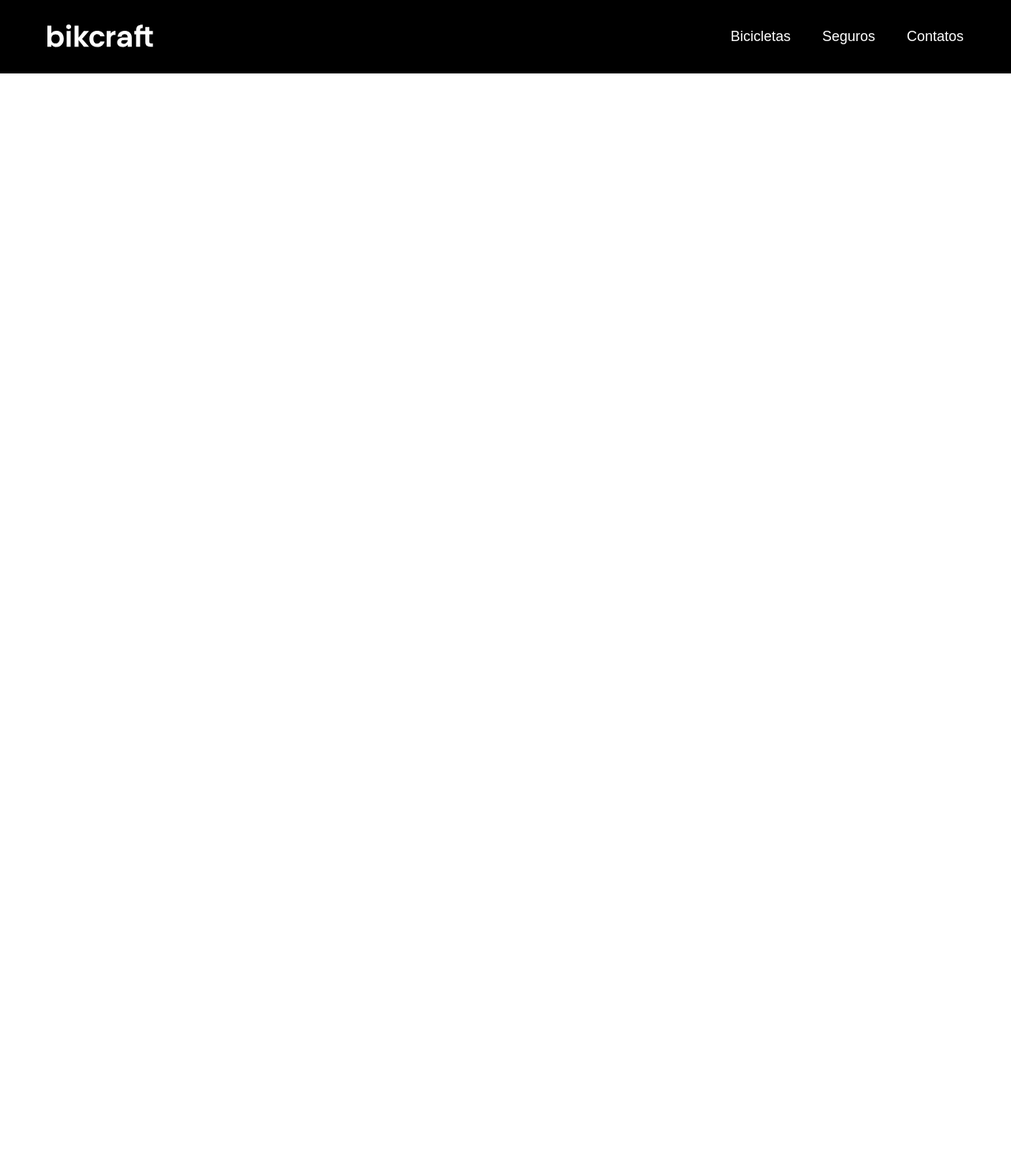
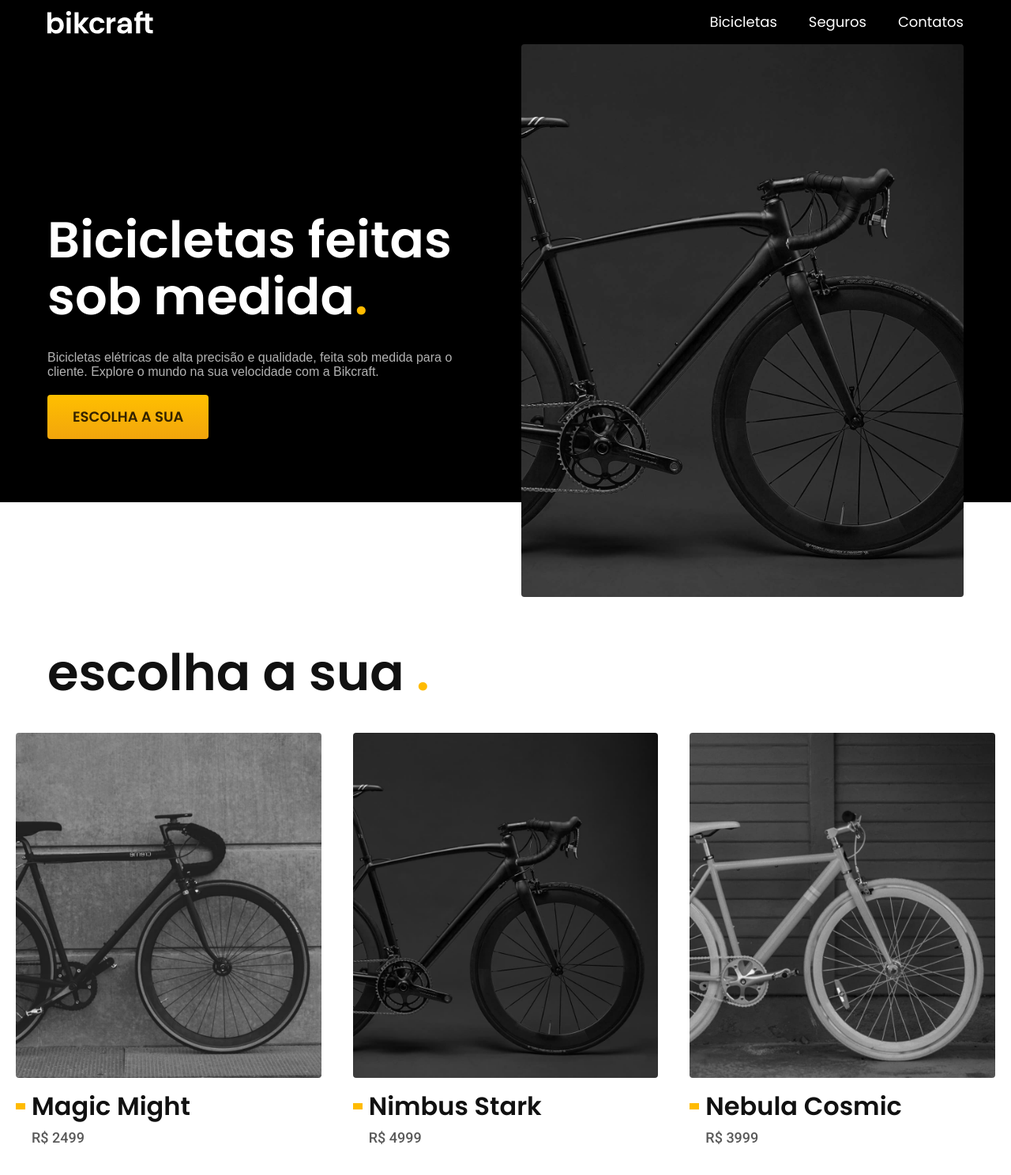
Before and after one commit to RafaelFerrettiCosta/bikcraft, a plain HTML site: page index.html in a window 1280 px wide. Shown: the top 1488 px of the page at 79% size. Before the commit the page ends 800 px from the top, so only its background shows below. Drawn offline with Linux system fonts and the light colour scheme.

Commit message:
main-banner-and-bike-list

```diff
--- /dev/null
+++ b/css/bikes/bike-list.css
@@ -0,0 +1,63 @@
+.bike-list {
+  padding: 60px 0px 120px 0px;
+}
+
+.bike-list h2 {
+  margin-bottom: 40px;
+}
+
+.bike-list ul {
+  display: flex;
+  gap: 40px;
+  padding: 0 20px 20px 20px;
+  max-width: 1400px;
+  margin-left: auto;
+  margin-right: auto;
+  overflow-x: auto;
+}
+
+.bike-list li {
+  min-width: 280px;
+}
+
+.bike-list a {
+  display: block;
+}
+
+.bike-list img {
+  margin-bottom: 16px;
+}
+
+.bike-list h3 {
+  margin-bottom: 8px;
+  display: flex;
+  align-items: center;
+}
+
+.bike-list h3::before {
+  content: "";
+  display: inline-block;
+  height: 8px;
+  width: 12px;
+  margin-right: 8px;
+  background-color: var(--color-p1);
+  transition: width 0.2s;
+}
+
+.bike-list a:hover h3::before {
+  width: 24px;
+}
+
+.bike-list li span {
+  padding-left: 20px;
+}
+
+@media (max-width: 800px) {
+  .bike-list {
+    padding-bottom: 60px;
+  }
+
+  .bike-list ul {
+    gap: 20px;
+  }
+}
--- /dev/null
+++ b/css/global/global.css
@@ -0,0 +1,34 @@
+body {
+  margin: 0px;
+  font-family: Arial, Helvetica, sans-serif;
+  padding-bottom: 600px;
+  color: var(--color-11);
+}
+
+h1,
+h2,
+h3,
+h4,
+ul,
+p {
+  margin: 0px;
+}
+
+ul {
+  padding: 0px;
+  list-style: none;
+}
+
+a {
+  text-decoration: none;
+  color: inherit;
+}
+
+img {
+  max-width: 100%;
+  display: block;
+}
+
+img[src$=".jpg"] {
+  border-radius: 4px;
+}
--- a/style.css
+++ b/css/global/header.css
@@ -1,20 +1,5 @@
-body {
-  margin: 0px;
-  font-family: Arial, Helvetica, sans-serif;
-}
-
-ul {
-  margin: 0px;
-  padding: 0px;
-  list-style: none;
-}
-
-a {
-  text-decoration: none;
-}
-
 .header-bg {
-  background-color: #000;
+  background-color: var(--color-12);
 }
 
 .header {
@@ -23,10 +8,8 @@ a {
   gap: 20px;
   justify-content: space-between;
   align-items: center;
-  box-sizing: border-box; /*padding não é somado ao tamanho do container e sim sobreposto*/
-  padding: 20px;
-  max-width: 1200px;
-  margin: 0 auto;
+  padding-top: 20px;
+  padding-bottom: 20px;
 }
 
 .header-menu {
@@ -36,10 +19,8 @@ a {
 }
 
 .header-menu a {
-  color: #fff;
   display: inline-block;
   padding: 16px 0px;
-  font-size: 18px;
   position: relative;
 }
 
@@ -48,7 +29,7 @@ a {
   display: block;
   height: 2px;
   width: 0px;
-  background: #fff;
+  background: var(--color-0);
   margin-top: 4px;
   transition: 0.3s;
   position: absolute;
@@ -64,13 +45,13 @@ a {
   }
 
   .header-menu a {
-    background: #111;
+    background: var(--color-11);
     padding: 12px 16px;
     border-radius: 4px;
   }
 
   .header-menu a:hover {
-    background-color: #2e2e2e;
+    background-color: var(--color-10);
   }
 
   .header a:after {
--- /dev/null
+++ b/css/home/intro.css
@@ -0,0 +1,55 @@
+.intro-bg {
+  background: var(--color-12);
+  box-shadow: inset 0px -120px var(--color-0);
+}
+
+.intro {
+  display: grid;
+  grid-template-columns: 1fr 1fr;
+  gap: 0px 40px;
+}
+
+.intro-content {
+  align-self: end;
+  padding-bottom: 200px;
+}
+
+.intro img {
+  height: 100%;
+  object-fit: cover;
+  border-radius: 4px;
+}
+
+.intro h1 {
+  margin-bottom: 32px;
+}
+
+.intro p {
+  margin-bottom: 20px;
+}
+
+@media (max-width: 800px) {
+  .intro-bg {
+    background: var(--color-11);
+    padding-top: 40px;
+    box-shadow: inset 0 -60px var(--color-0);
+  }
+
+  .intro {
+    grid-template-columns: 1fr;
+    gap: 32px;
+  }
+
+  .intro-content {
+    padding-bottom: 0px;
+  }
+
+  .intro h1 {
+    margin-bottom: 16px;
+  }
+
+  .intro img {
+    height: 300px;
+    width: 100%;
+  }
+}
--- /dev/null
+++ b/css/style.css
@@ -0,0 +1,7 @@
+@import "./global/global.css";
+@import "./utility/typography.css";
+@import "./global/header.css";
+@import "./home/intro.css";
+@import "./utility/components.css";
+@import "./utility/colors.css";
+@import "./bikes/bike-list.css";
--- /dev/null
+++ b/css/utility/colors.css
@@ -0,0 +1,89 @@
+:root {
+  --color-0: #fff;
+  --color-1: #f7f7f7;
+  --color-2: #ededed;
+  --color-3: #dedede;
+  --color-4: #ccc;
+  --color-5: #b2b2b2;
+  --color-6: #9c9c9c;
+  --color-7: #717171;
+  --color-8: #595959;
+  --color-9: #404040;
+  --color-10: #2e2e2e;
+  --color-11: #111;
+  --color-12: #000;
+  --color-p1: #ffbb00;
+  --color-p2: #e4a30b;
+  --color-p3: #a66f00;
+  --color-p4: #664400;
+  --color-p5: #332200;
+}
+
+.color-0 {
+  color: var(--color-0);
+}
+
+.color-1 {
+  color: var(--color-1);
+}
+
+.color-2 {
+  color: var(--color-2);
+}
+
+.color-3 {
+  color: var(--color-3);
+}
+
+.color-4 {
+  color: var(--color-4);
+}
+
+.color-5 {
+  color: var(--color-5);
+}
+
+.color-6 {
+  color: var(--color-6);
+}
+
+.color-7 {
+  color: var(--color-7);
+}
+
+.color-8 {
+  color: var(--color-8);
+}
+
+.color-9 {
+  color: var(--color-9);
+}
+
+.color-10 {
+  color: var(--color-10);
+}
+
+.color-11 {
+  color: var(--color-11);
+}
+
+.color-12 {
+  color: var(--color-12);
+}
+
+.color-p1 {
+  color: var(--color-p1);
+}
+
+.color-p2 {
+  color: var(--color-p2);
+}
+.color-p3 {
+  color: var(--color-p3);
+}
+.color-p4 {
+  color: var(--color-p4);
+}
+.color-p5 {
+  color: var(--color-p5);
+}
--- /dev/null
+++ b/css/utility/components.css
@@ -0,0 +1,29 @@
+.container {
+  max-width: 1200px;
+  padding: 0 20px 0 20px;
+  box-sizing: border-box;
+  margin-left: auto;
+  margin-right: auto;
+}
+
+.button {
+  display: inline-block;
+  padding: 16px 32px;
+  background: linear-gradient(#ffbf00, #f2a50c);
+  border-radius: 4px;
+  box-shadow: 0px 1px 2px 0 rgba(0, 0, 0, 0.1);
+  text-transform: uppercase;
+  color: var(--color-p5);
+  font: 600 1.125rem/1.33 "Poppins", sans-serif;
+}
+
+.button:hover {
+  background: linear-gradient(#ffb60d, #e59317);
+}
+
+@media (max-width: 600px) {
+  .button {
+    padding: 12px 16px;
+    font-size: 1rem;
+  }
+}
--- /dev/null
+++ b/css/utility/typography.css
@@ -0,0 +1,75 @@
+.xx-large-text-main {
+  font: 600 4rem/1.125 "Poppins", sans-serif;
+}
+
+.x-large-text-main {
+  font: 600 2rem/1.25 "Poppins", sans-serif;
+}
+
+.large-text-main {
+  font: 400 1.5rem/1.5 "Poppins", sans-serif;
+}
+
+.mid-text-main {
+  font: 400 1.125rem/1.33 "Poppins", sans-serif;
+}
+
+.mid-text-bold-main {
+  font: 600 1.125rem/1.33 "Poppins", sans-serif;
+}
+
+.small-text-main {
+  font: 400 1rem/1.5 "Poppins", sans-serif;
+}
+
+.x-small-text-main {
+  font: 300 0.75rem/1.33 "Poppins", sans-serif;
+}
+
+.x-large-text-sub {
+  font: 500 2rem/1.25 "Roboto", sans-serif;
+}
+
+.large-text-sub {
+  font: 400 1.5rem/1.5 "Roboto", sans-serif;
+}
+
+.large-text-bold-capital-sub {
+  font: 500 1.5rem/1.5 "Roboto", sans-serif;
+  letter-spacing: 0.015em;
+  text-transform: uppercase;
+}
+
+.mid-text-sub {
+  font: 500 1.125rem/1.33 "Roboto", sans-serif;
+}
+
+.small-text-sub {
+  font: 400 1rem/1.5 "Roboto", sans-serif;
+}
+
+.x-small-text-sub {
+  font: 400 0.875rem/1.428 "Roboto", sans-serif;
+}
+
+@media (max-width: 1200px) {
+  .xx-large-text-main {
+    font-size: 3rem;
+  }
+
+  .large-text-sub,
+  .large-text-bold-capital-sub {
+    font-size: 1.125rem;
+  }
+}
+
+@media (max-width: 800px) {
+  .xx-large-text-main {
+    font-size: 2rem;
+  }
+
+  .x-large-text-main,
+  .x-large-text-sub {
+    font-size: 1.125rem;
+  }
+}
--- a/index.html
+++ b/index.html
@@ -6,7 +6,7 @@
   <meta charset="UTF-8">
   <meta name="description" content="Bicicletas elétricas de alta precisão e qualidade,  feitas sob medida para o cliente. Explore o mundo na sua velocidade com a Bikcraft.">
   <meta name="viewport" content="width=device-width, initial-scale=1.0">
-  <link rel="stylesheet" href="style.css">
+  <link rel="stylesheet" href="./css/style.css">
   <link rel="preconnect" href="https://fonts.googleapis.com">
   <link rel="preconnect" href="https://fonts.gstatic.com" crossorigin>
   <link href="https://fonts.googleapis.com/css2?family=Poppins:wght@400;600&family=Roboto:wght@400;500&display=swap" rel="stylesheet">
@@ -14,11 +14,11 @@
 
 <body>
   <header class="header-bg">
-    <div class="header">
+    <div class="container header">
       <a href="./index.html"><img src="./img/bikcraft.svg" alt="Bikcraft"></a>
 
       <nav aria-label="primaria">
-        <ul class="header-menu">
+        <ul class="header-menu mid-text-main color-0">
           <li><a href="./bikes.html">Bicicletas</a></li>
           <li><a href="./insurance.html">Seguros</a></li>
           <li><a href="./contact.html">Contatos</a></li>
@@ -26,6 +26,50 @@
       </nav>
     </div>
   </header>
+
+  <main class="intro-bg">
+
+    <div class="container intro">
+      <div class="intro-content">
+        <h1 class="xx-large-text-main color-0">Bicicletas feitas sob medida<span class="color-p1">.</span></h1>
+        <p class="mid-text color-5">Bicicletas elétricas de alta precisão e qualidade, feita sob medida para o cliente. Explore o mundo na sua velocidade com a Bikcraft.</p>
+        <a class="button" href=".bikes.html">Escolha a sua</a>
+      </div>
+      <div>
+        <img src="./img/fotos/introducao.jpg" alt="Bicicleta elétrica preta">
+      </div>
+    </div>
+
+  </main>
+
+  <article class="bike-list">
+    <h2 class="container xx-large-text-main">escolha a sua <span class="color-p1">.</span></h2>
+
+    <ul>
+      <li>
+        <a href="./bikes/magic.html">
+          <img src="./img/bicicletas/magic-home.jpg" alt="Bicicleta preta">
+          <h3 class="x-large-text-main">Magic Might</h3>
+          <span class="mid-text-sub color-8">R$ 2499</span>
+        </a>
+      </li>
+      <li>
+        <a href="./bikes/nimbus.html">
+          <img src="./img/bicicletas/nimbus-home.jpg" alt="Bicicleta preta">
+          <h3 class="x-large-text-main">Nimbus Stark</h3>
+          <span class="mid-text-sub color-8">R$ 4999</span>
+        </a>
+      </li>
+      <li>
+        <a href="./bikes/nebula.html">
+          <img src="./img/bicicletas/nebula-home.jpg" alt="Bicicleta preta">
+          <h3 class="x-large-text-main">Nebula Cosmic</h3>
+          <span class="mid-text-sub color-8">R$ 3999</span>
+        </a>
+      </li>
+    </ul>
+  </article>
+
 </body>
 
 </html>
```
